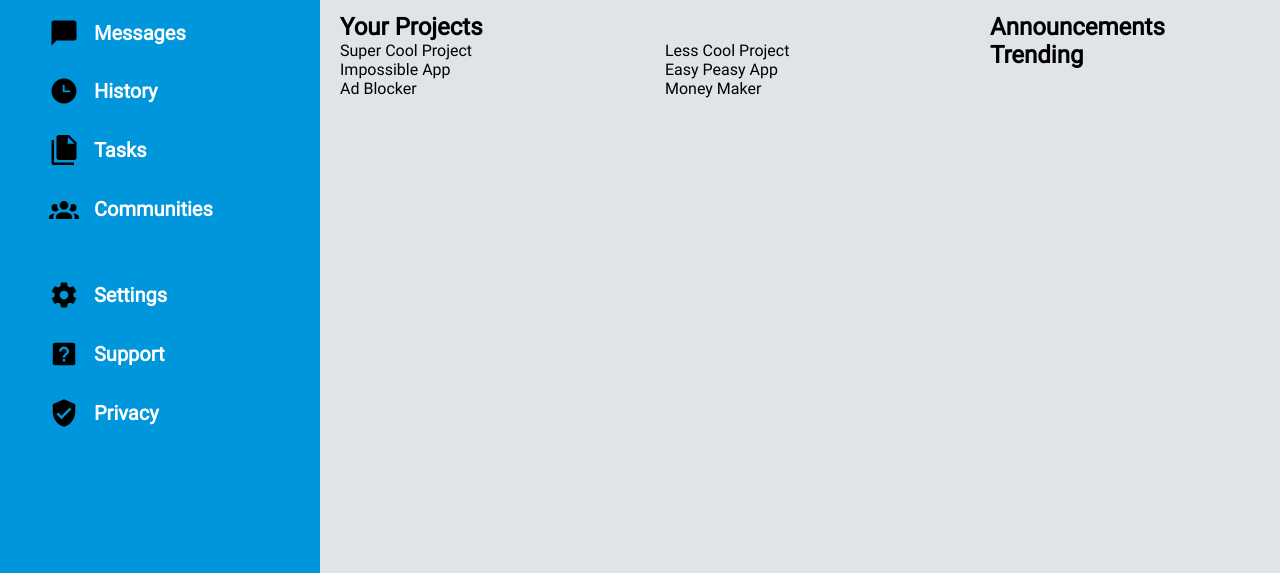
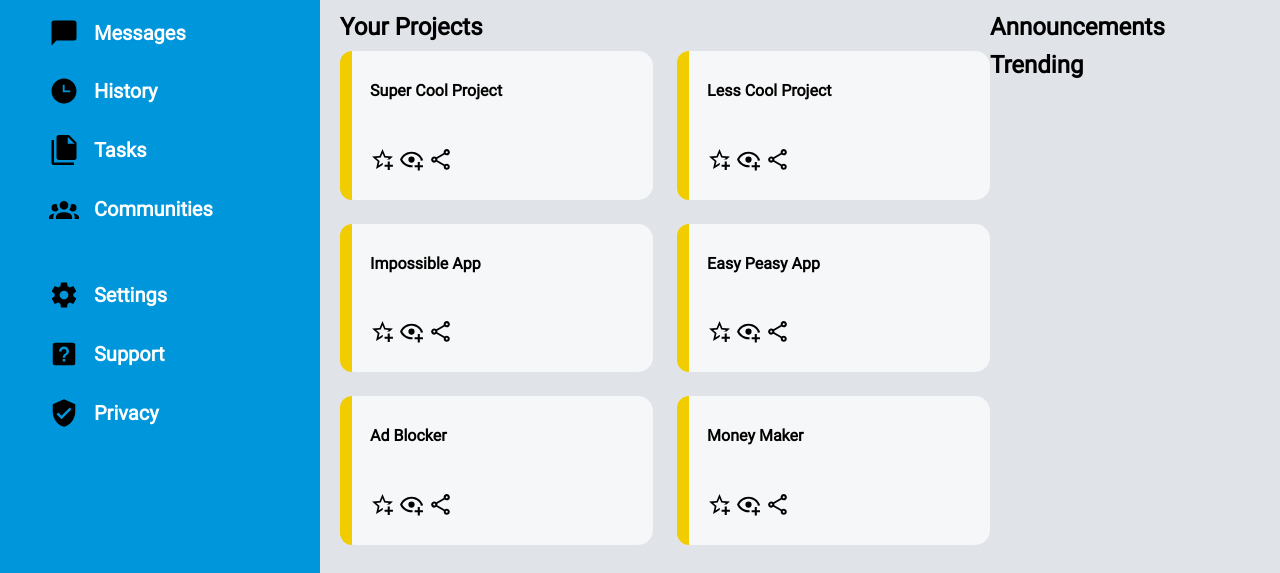
Before and after one commit to KRawl8/admin_dashboard, a plain HTML site: page index.html in a window 1280 px wide. Shown: the part 227-800 px from the top of the page. Drawn offline with Linux system fonts and the light colour scheme.

Commit message:
Work on the main cards

```diff
--- a/index.html
+++ b/index.html
@@ -53,9 +53,9 @@
                 </div>
             </div>
             <div class="buttons">
-                <button>New</button>
-                <button>Upload</button>
-                <button>Share</button>
+                <button><a href="">New</a></button>
+                <button><a href="">Upload</a></button>
+                <button><a href="">Share</a></button>
             </div>
         </div>
     </div>
@@ -64,12 +64,78 @@
         <div class="projects">
             <h2>Your Projects</h2>
             <div class="projects-div">
-                <div>Super Cool Project</div>
-                <div>Less Cool Project</div>
-                <div>Impossible App</div>
-                <div>Easy Peasy App</div>
-                <div>Ad Blocker</div>
-                <div>Money Maker</div>
+                <div class="card">
+                    <div class="yellow-margin"></div>
+                    <div class="content">
+                        <h3>Super Cool Project</h3>
+                        <p class="card-text"></p>
+                        <div class="interactive-icons">
+                            <img src="assets/star-plus-outline.svg" alt="Star icon">
+                            <img src="assets/eye-plus-outline.svg" alt="Eye icon">
+                            <img src="assets/share-variant-outline.svg" alt="Share icon">
+                        </div>
+                    </div>
+                </div>
+                <div class="card">
+                    <div class="yellow-margin"></div>
+                    <div class="content">
+                        <h3>Less Cool Project</h3>
+                        <p class="card-text"></p>
+                        <div class="interactive-icons">
+                            <img src="assets/star-plus-outline.svg" alt="Star icon">
+                            <img src="assets/eye-plus-outline.svg" alt="Eye icon">
+                            <img src="assets/share-variant-outline.svg" alt="Share icon">
+                        </div>
+                    </div>
+                </div>
+                <div class="card">
+                    <div class="yellow-margin"></div>
+                    <div class="content">
+                        <h3>Impossible App</h3>
+                        <p class="card-text"></p>
+                        <div class="interactive-icons">
+                            <img src="assets/star-plus-outline.svg" alt="Star icon">
+                            <img src="assets/eye-plus-outline.svg" alt="Eye icon">
+                            <img src="assets/share-variant-outline.svg" alt="Share icon">
+                        </div>
+                    </div>
+                </div>
+                <div class="card">
+                    <div class="yellow-margin"></div>
+                    <div class="content">
+                        <h3>Easy Peasy App</h3>
+                        <p class="card-text"></p>
+                        <div class="interactive-icons">
+                            <img src="assets/star-plus-outline.svg" alt="Star icon">
+                            <img src="assets/eye-plus-outline.svg" alt="Eye icon">
+                            <img src="assets/share-variant-outline.svg" alt="Share icon">
+                        </div>
+                    </div>
+                </div>
+                <div class="card">
+                    <div class="yellow-margin"></div>
+                    <div class="content">
+                        <h3>Ad Blocker</h3>
+                        <p class="card-text"></p>
+                        <div class="interactive-icons">
+                            <img src="assets/star-plus-outline.svg" alt="Star icon">
+                            <img src="assets/eye-plus-outline.svg" alt="Eye icon">
+                            <img src="assets/share-variant-outline.svg" alt="Share icon">
+                        </div>
+                    </div>
+                </div>
+                <div class="card">
+                    <div class="yellow-margin"></div>
+                    <div class="content">
+                        <h3>Money Maker</h3>
+                        <p class="card-text"></p>
+                        <div class="interactive-icons">
+                            <img src="assets/star-plus-outline.svg" alt="Star icon">
+                            <img src="assets/eye-plus-outline.svg" alt="Eye icon">
+                            <img src="assets/share-variant-outline.svg" alt="Share icon">
+                        </div>
+                    </div>
+                </div>
             </div>
         </div>
 
--- a/style.css
+++ b/style.css
@@ -183,7 +183,46 @@ button {
     padding: 30px 30px 40px 20px;
 }
 
+h2 {
+    margin-bottom: 10px;
+}
+
 .projects-div {
     display: grid;
     grid-template: 1fr 1fr 1fr / 1fr 1fr;
+    gap: 1.5rem;
+    height: 95%;
 }
+
+.card {
+    background-color: rgb(246, 247, 248);
+    height: 100%;
+    border-radius: 15px;
+    display: grid;
+    grid-template: 1fr / 1fr 25fr;
+}
+
+.yellow-margin {
+    background-color: rgb(241, 205, 0);
+    grid-area: 1 / 1 / 4 / 2;
+    border-top-left-radius: 15px;
+    border-bottom-left-radius: 15px;
+}
+
+.card .content {
+    display: grid;
+    grid-template-rows: 2fr 4fr 3fr;
+    padding: 30px 6% 20px 6%;
+}
+
+.content h3 {
+    font-size: 16px;
+}
+
+.content .card-text {
+    font-size: 12px;
+}
+
+.content .interactive-icons img {
+    height: 25px;
+}
```
